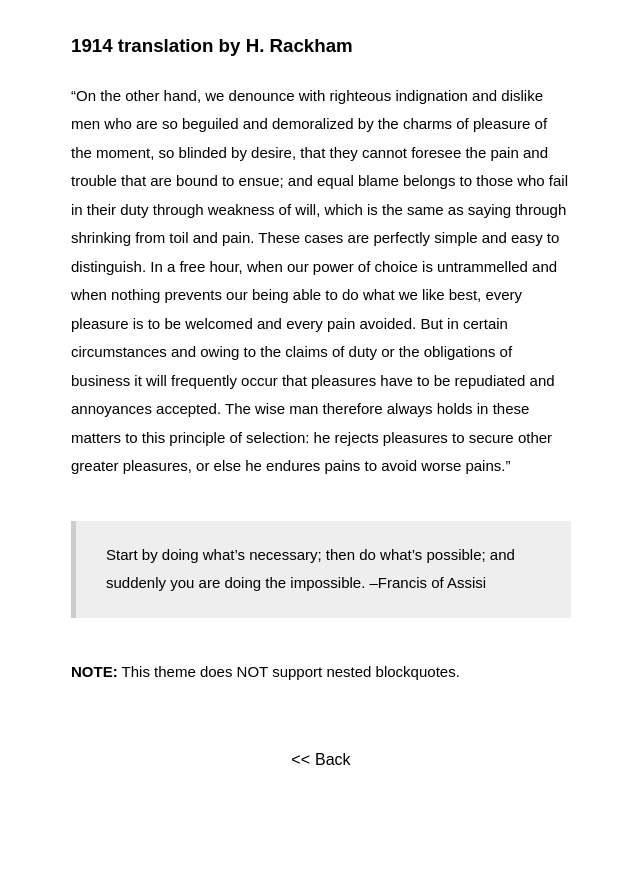
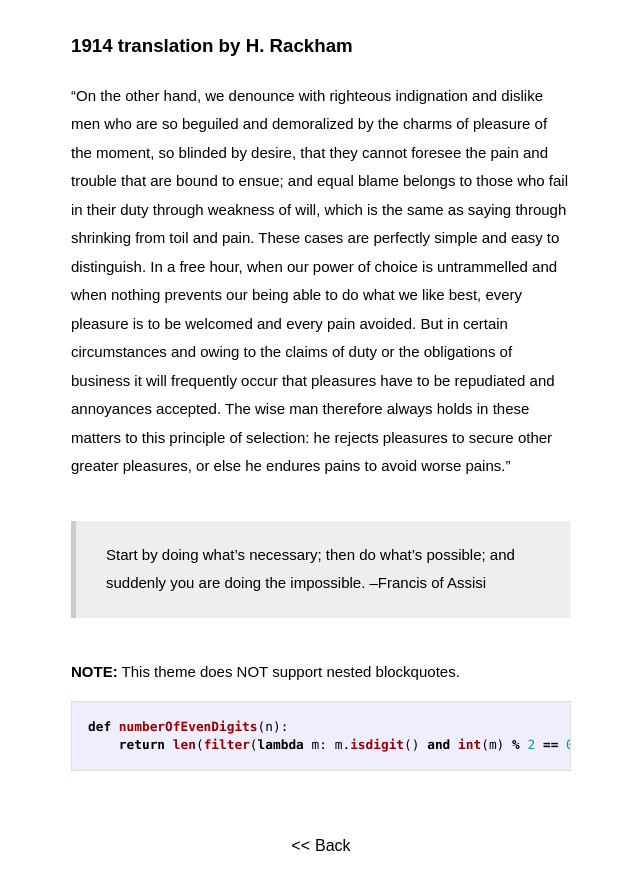
Before and after one commit to prakashr1984/prakashr1984.github.io, a Jekyll site: the page built from _posts/2015-09-06-lorem-ipsum.md, in a window 1280 px wide and 900 px high, scrolled down 2024 px. Shown: the top 890 px of the window, without its empty margins (319-959 px from the left). Built offline with Jekyll 4.4.1, drawn with Linux system fonts in a browser that asks for light colours; some web fonts are replaced; before the commit the page ends 2838 px from its top, so only the background shows below that.

Commit message:
Update 2015-09-06-lorem-ipsum.md

````diff
--- a/_posts/2015-09-06-lorem-ipsum.md
+++ b/_posts/2015-09-06-lorem-ipsum.md
@@ -26,3 +26,8 @@ updated: 2015-09-06 15:56
 > Start by doing what's necessary; then do what's possible; and suddenly you are doing the impossible. --Francis of Assisi
 
 **NOTE:** This theme does NOT support nested blockquotes.
+
+```python
+def numberOfEvenDigits(n):
+    return len(filter(lambda m: m.isdigit() and int(m) % 2 == 0, str(n)))
+```
````
